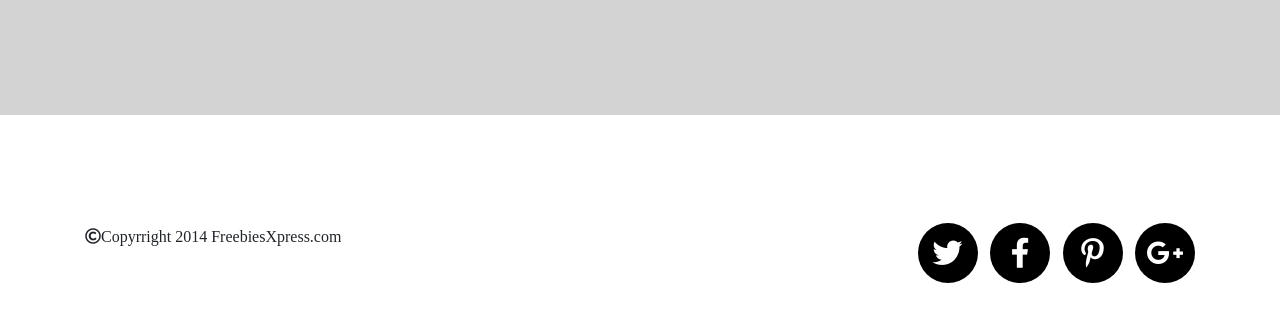
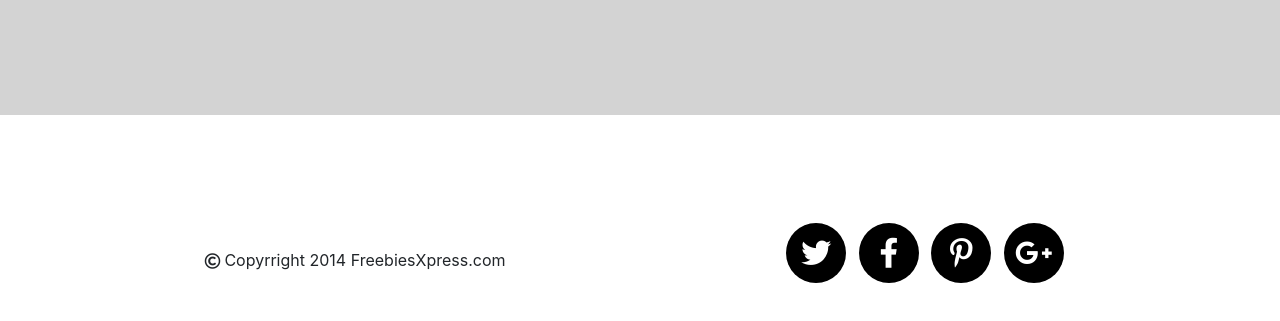
Before and after one commit to Ewelina30/NPM, a website: page index.html in a window 1280 px wide. Shown: the part 2608-2929 px from the top of the page. Drawn offline with nearby package versions, Linux system fonts and the light colour scheme; files that its build step writes are made by us from their sources.

Commit message:
Add new code

```diff
--- a/index.html
+++ b/index.html
@@ -101,8 +101,6 @@
                 </div>
                 </div>
             </div>
-        </div>
-        <div class="row">
             <div class="col-sm-6 col-md-4">
                 <div class="card">
                     <img src="https://images.pexels.com/photos/1021876/pexels-photo-1021876.jpeg?auto=compress&cs=tinysrgb&dpr=2&w=500" class="card-img-top" alt="image">
@@ -133,9 +131,9 @@
     <section class="footer">
         <div class="container">
             <div class="row">
-                <div class="col-md-4 col-xl-6"><i class="far fa-copyright">Copyrright 2014 FreebiesXpress.com</i></div>
-                    <div class="col-md-4 col-xl-6">
-                        <ul class="list-inline text-right">
+                <div class="col-md-4 col-xl-6 d-flex justify-content-star justify-content-center align-items-md-center mb-sm-2"><i class="far fa-copyright mr-1"></i>Copyrright 2014 FreebiesXpress.com</div>
+                    <div class="col-md-4 col-xl-6 d-flex justify-content-end justify-content-center align-items-md-center mb-sm-2">
+                        <ul class="list-inline">
                             <li class="list-inline-item"><a href="#"><i class="fab fa-twitter"></i></a></li>
                             <li class="list-inline-item"><a href="#"><i class="fab fa-facebook-f"></i></a></li>
                             <li class="list-inline-item"><a href="#"><i class="fab fa-pinterest-p"></i></a></li>
```
